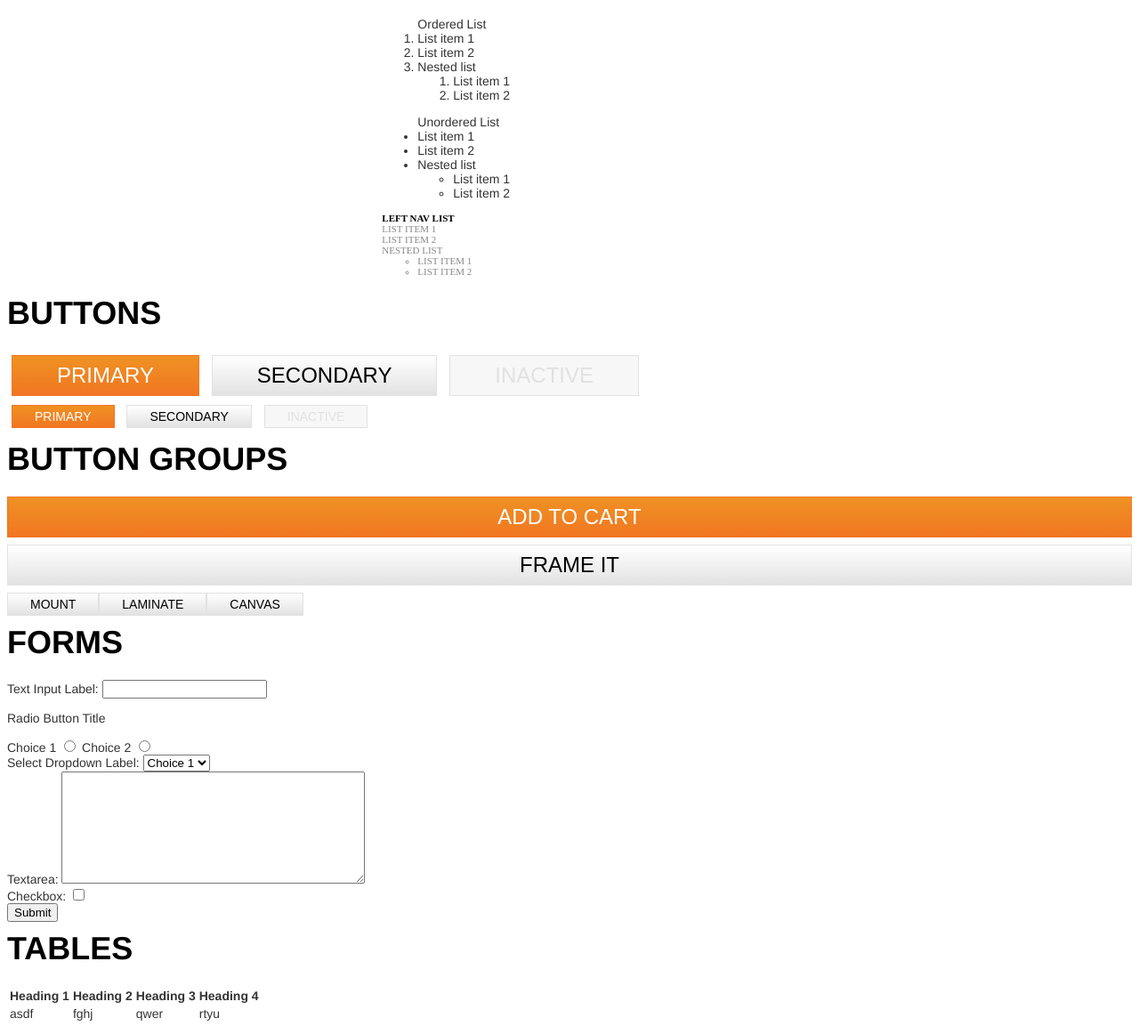
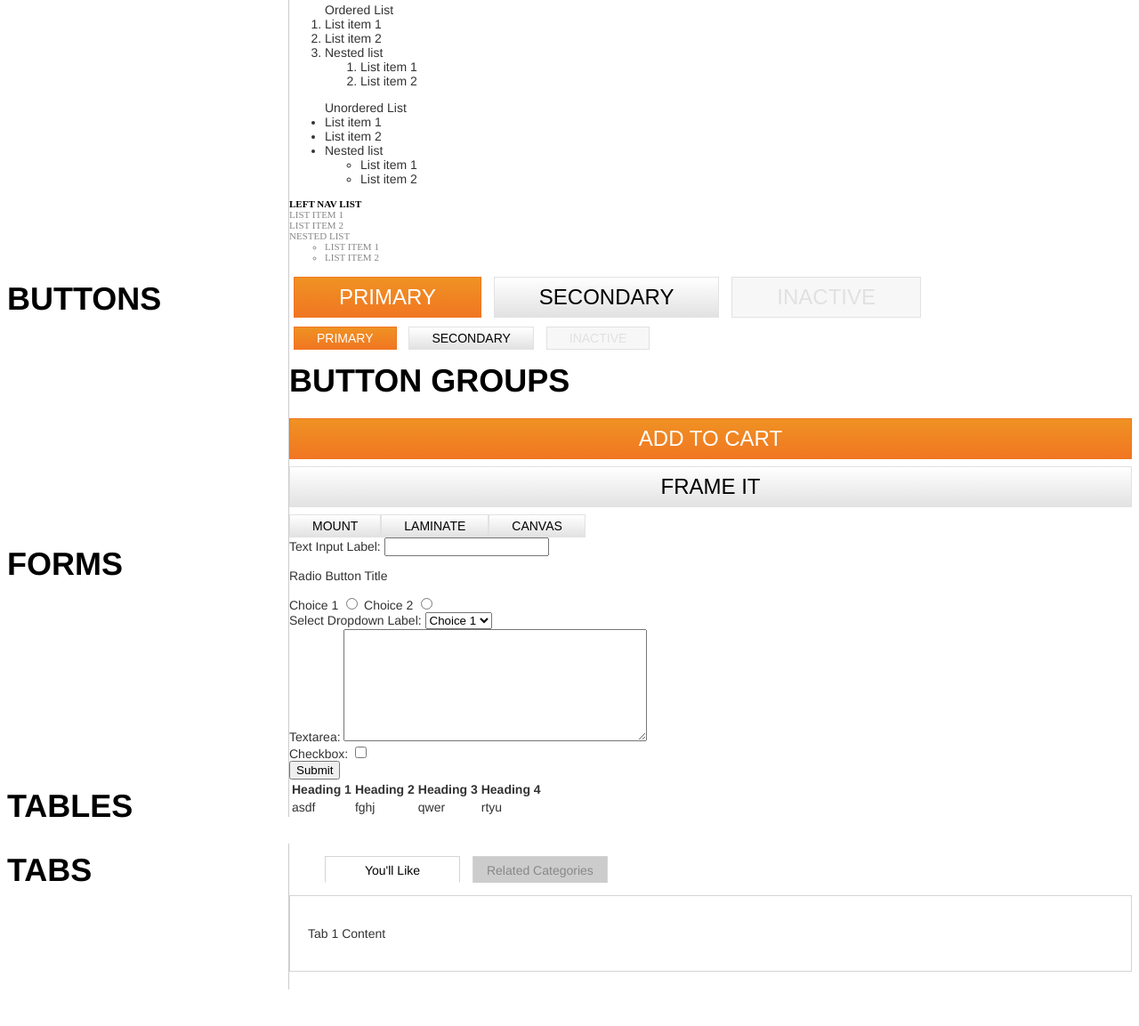
Before and after one commit to anayadesign/Style-Guide, a plain HTML site: page index.html in a window 1280 px wide. Shown: the part 1183-2336 px from the top of the page at 89% size. After the commit the page ends 2303 px from the top, so only its background shows below. Drawn offline with Linux system fonts and the light colour scheme.

Commit message:
Page Layout Bugfixes

```diff
--- a/index.html
+++ b/index.html
@@ -27,19 +27,19 @@
           <p><code>.flood</code> can be added to display the Flood font.</p>
           <p>Paragraph tag <strong>Strong tag. ALL CAPS</strong> senectus et <em>Emphasis, ALL CAPS.</em> Mauris placerat eleifend leo. Quisque sit amet est et sapien ullamcorper pharetra. Condimentum sed, <code>CODE TAG</code>, ornare sit amet, wisi. Aenean fermentum, eros ipsum rutrum orci, sagittis tempus lacus enim ac dui. <a href="#">Link, ALL CAPS</a> in turpis pulvinar facilisis. Ut felis.</p>
 
-          <h2>Blockquote</h2>
+          <h3>Blockquote</h3>
           <blockquote>
               <p>Blockquote paragraph, this is a blockquote paragraph. Quotes on quotes on quotes.<cite>Author</cite></p>
           </blockquote>
 
-          <h2>Code</h2>
+          <h3>Code</h3>
           <pre>#pre code a {
   display: block;
   width: 300px;
   height: 80px;
 }</pre>
 
-          <h2>Lists</h2>
+          <h3>Lists</h3>
           <ol>Ordered List
               <li>List item 1</li>
               <li>List item 2</li>
@@ -73,8 +73,12 @@
           </ul>
         </div>
       </section>
-      <section id="buttons">
+
+      <section id="buttons" class="style-section">
+        <div class="style-heading">
           <h2>Buttons</h2>
+        </div>
+        <div class="style-content">
           <a class="btn btn-primary">primary</a>
           <a class="btn btn-secondary">secondary</a>
           <a class="btn btn-inactive">inactive</a>
@@ -93,9 +97,14 @@
               <a class="btn btn-secondary btn-small">laminate</a>
               <a class="btn btn-secondary btn-small">canvas</a>
           </div>
+        </div>
       </section>
-      <section id="forms">
+
+      <section id="forms" class="style-section">
+        <div class="style-heading">
           <h2>Forms</h2>
+        </div>
+        <div class="style-content">
           <form action="#" method="post">
             <div>
               <label for="name">Text Input Label:</label>
@@ -128,10 +137,14 @@
               <input type="submit" value="Submit">
             </div>
           </form>
+        </div>
       </section>
 
-      <section id="tables">
+      <section id="tables" class="style-section">
+        <div class="style-heading">
           <h2>Tables</h2>
+        </div>
+        <div class="style-content">
           <table>
               <thead>
                   <tr>
@@ -150,8 +163,14 @@
                   </tr>
               </tbody>
           </table>
+        </div>
+      </section>
 
+      <section id="tabs" class="style-section">
+        <div class="style-heading">
           <h2>Tabs</h2>
+        </div>
+        <div class="style-content">
           <div class="tabs-container">
               <ul class="tabs-menu">
                   <li class="current">
@@ -172,5 +191,7 @@
               </div>
           </div>
         </div>
+      </section>
+  </div>
 </body>
 </html>
--- a/sass/styles.scss
+++ b/sass/styles.scss
@@ -12,18 +12,19 @@
   content: '';
   display: table;
 }
-.style-heading {
-  border-bottom: 1px solid #ccc;
+.style-content {
+  border-top: 1px solid #ccc;
 }
 @media screen and (min-width: 768px) {
   .style-heading {
-    width: 33.3333%;
+    width: 25%;
     float: left;
-    border-bottom: none;
-    border-right: 1px solid #ccc;
+
   }
   .style-content {
-    width: 66.6666%;
+    width: 75%;
     float: left;
+    border-top: none;
+    border-left: 1px solid #ccc;
   }
 }
```
Also changed, not shown: css/styles.css, 1 other file. Lines whose indentation alone changed are shown as unchanged.
